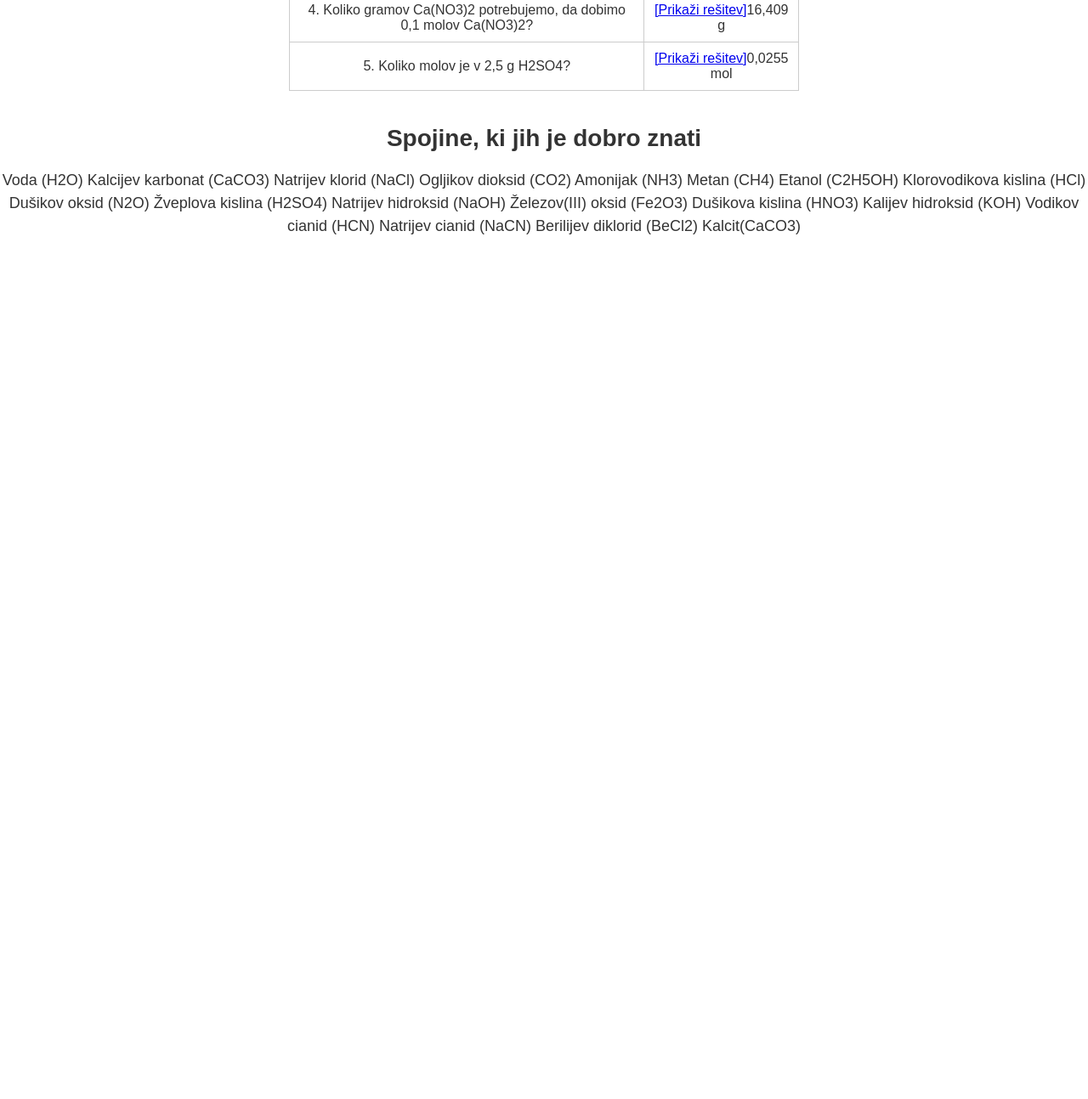
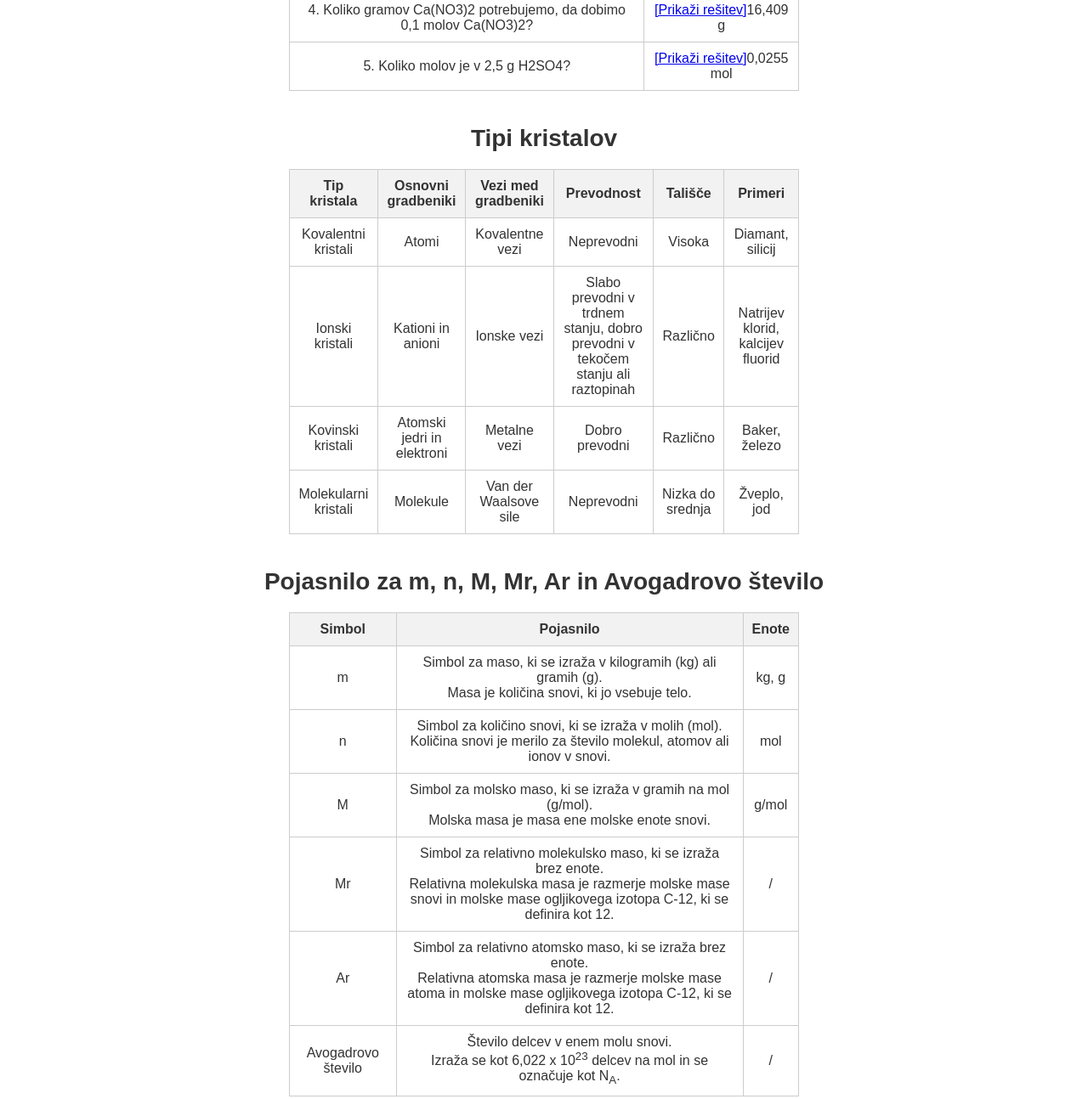
Before and after one commit to majmohar4/lin-cadez.github.io, a website: page kemija.html in a window 1280 px wide. Shown: the part 1383-2677 px from the top of the page at 85% size. Before the commit the page ends 1683 px from the top, so only its background shows below. Drawn offline with Linux system fonts and the light colour scheme.

Commit message:
andriyeva tablica o tipih kristalov

```diff
--- a/kemija.html
+++ b/kemija.html
@@ -150,13 +150,94 @@
 			<td><a href="#" onclick="toggleSolution('solution5')">[Prikaži rešitev]</a><span class="solution" id="solution5">0,0255 mol</span></td>
 		</tr>
 	</table>
+    <h1>Tipi kristalov</h1>
+<table>
+  <tr>
+    <th>Tip kristala</th>
+    <th>Osnovni gradbeniki</th>
+    <th>Vezi med gradbeniki</th>
+    <th>Prevodnost</th>
+    <th>Tališče</th>
+    <th>Primeri</th>
+  </tr>
+  <tr>
+    <td>Kovalentni kristali</td>
+    <td>Atomi</td>
+    <td>Kovalentne vezi</td>
+    <td>Neprevodni</td>
+    <td>Visoka</td>
+    <td>Diamant, silicij</td>
+  </tr>
+  <tr>
+    <td>Ionski kristali</td>
+    <td>Kationi in anioni</td>
+    <td>Ionske vezi</td>
+    <td>Slabo prevodni v trdnem stanju, dobro prevodni v tekočem stanju ali raztopinah</td>
+    <td>Različno</td>
+    <td>Natrijev klorid, kalcijev fluorid</td>
+  </tr>
+  <tr>
+    <td>Kovinski kristali</td>
+    <td>Atomski jedri in elektroni</td>
+    <td>Metalne vezi</td>
+    <td>Dobro prevodni</td>
+    <td>Različno</td>
+    <td>Baker, železo</td>
+  </tr>
+  <tr>
+    <td>Molekularni kristali</td>
+    <td>Molekule</td>
+    <td>Van der Waalsove sile</td>
+    <td>Neprevodni</td>
+    <td>Nizka do srednja</td>
+    <td>Žveplo, jod</td>
+  </tr>
+</table>
+
+<h1>Pojasnilo za m, n, M, Mr, Ar in Avogadrovo število</h1>
+<table>
+  <tr>
+    <th>Simbol</th>
+    <th>Pojasnilo</th>
+    <th>Enote</th>
+  </tr>
+  <tr>
+    <td>m</td>
+    <td>Simbol za maso, ki se izraža v kilogramih (kg) ali gramih (g).<br> Masa je količina snovi, ki jo vsebuje telo.</td>
+    <td>kg, g</td>
+  </tr>
+  <tr>
+    <td>n</td>
+    <td>Simbol za količino snovi, ki se izraža v molih (mol).<br> Količina snovi je merilo za število molekul, atomov ali ionov v snovi.</td>
+    <td>mol</td>
+  </tr>
+  <tr>
+    <td>M</td>
+    <td>Simbol za molsko maso, ki se izraža v gramih na mol (g/mol).<br> Molska masa je masa ene molske enote snovi.</td>
+    <td>g/mol</td>
+  </tr>
+   <td>Mr</td>
+    <td>Simbol za relativno molekulsko maso, ki se izraža brez enote.<br> Relativna molekulska masa je razmerje molske mase snovi in molske mase ogljikovega izotopa C-12, ki se definira kot 12.</td>
+    <td>/</td>
+</tr>
+  <tr>
+    <td>Ar</td>
+    <td>Simbol za relativno atomsko maso, ki se izraža brez enote.<br> Relativna atomska masa je razmerje molske mase atoma in molske mase ogljikovega izotopa C-12, ki se definira kot 12.</td>
+   <td>/</td>
+</tr>
+  <tr>
+    <td>Avogadrovo število</td>
+    <td>Število delcev v enem molu snovi.<br> Izraža se kot 6,022 x 10<sup>23</sup> delcev na mol in se označuje kot N<sub>A</sub>.</td>
+  <td>/</td>
+</tr>
+</table>
 	<script>
 		function toggleSolution(id) {
 			var solution = document.getElementById(id);
 			var link = solution.previousElementSibling;
 			if (solution.style.display === "none") {
 				solution.style.display = "inline";
-				link.innerHTML = " [Skrij rešitev] ";
+				link.innerHTML = "[Skrij rešitev]";
 			} else {
 				solution.style.display = "none";
 				link.innerHTML = "[Prikaži rešitev]";
@@ -184,5 +265,7 @@ Vodikov cianid (HCN)
 Natrijev cianid (NaCN)
 Berilijev diklorid (BeCl2)
 Kalcit(CaCO3)</p>
+
+
 </body>
 </html>
```
